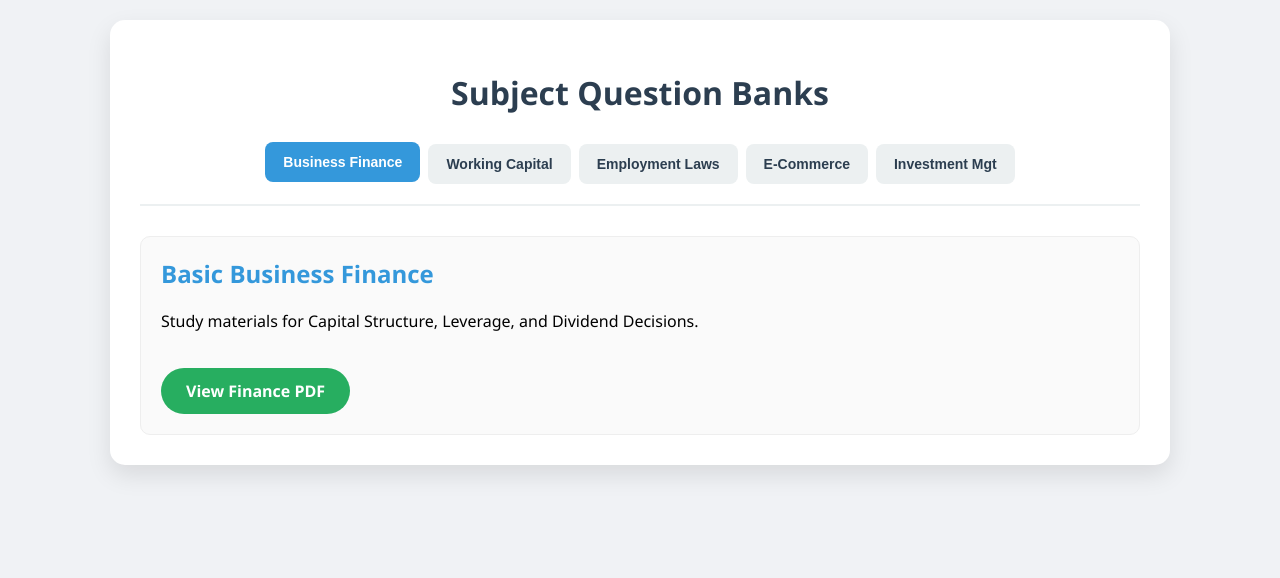
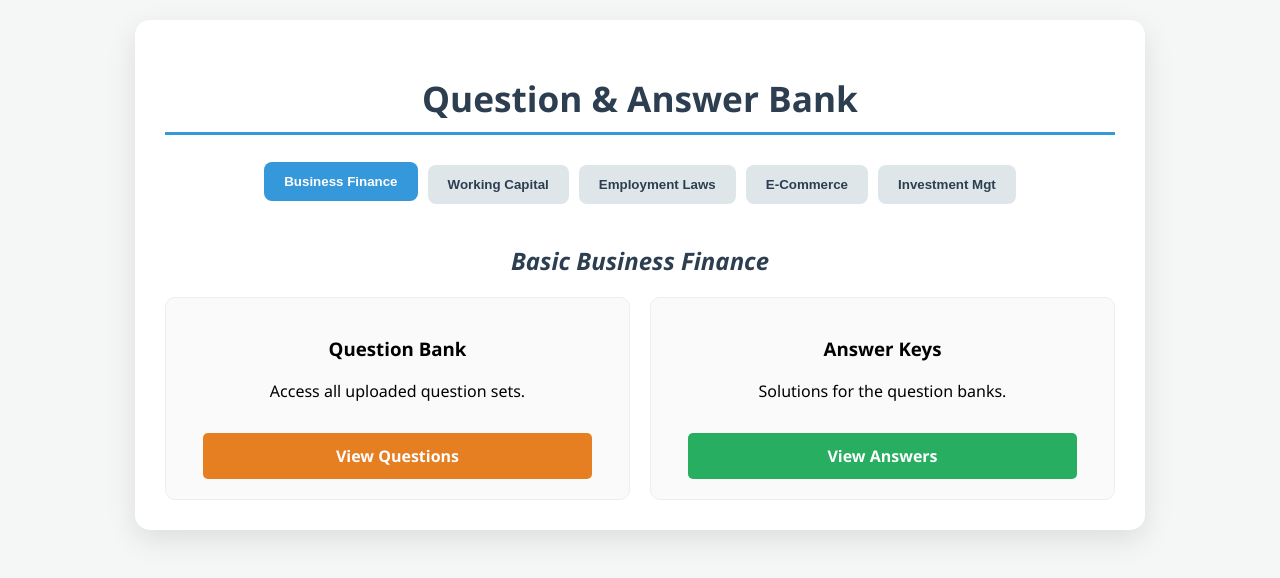
Before and after one commit to adityarawat74904-lang/Study-material, a plain HTML site: page index.html in a window 1280 px wide. Drawn offline with Linux system fonts and the light colour scheme.

Commit message:
Update index.html

```diff
--- a/index.html
+++ b/index.html
@@ -3,106 +3,143 @@
 <head>
     <meta charset="UTF-8">
     <meta name="viewport" content="width=device-width, initial-scale=1.0">
-    <title>Academic Question Bank</title>
+    <title>Academic Resource Portal</title>
     <style>
         :root {
             --primary: #2c3e50;
             --secondary: #3498db;
-            --accent: #27ae60;
-            --light: #ecf0f1;
+            --question-color: #e67e22;
+            --answer-color: #27ae60;
+            --light: #f4f7f6;
         }
-        body { font-family: 'Segoe UI', Arial, sans-serif; background: #f0f2f5; margin: 0; padding: 20px; }
-        .container { max-width: 1000px; margin: auto; background: white; padding: 30px; border-radius: 15px; box-shadow: 0 10px 25px rgba(0,0,0,0.1); }
+        body { font-family: 'Segoe UI', Tahoma, sans-serif; background: var(--light); margin: 0; padding: 20px; }
+        .container { max-width: 950px; margin: auto; background: white; padding: 30px; border-radius: 15px; box-shadow: 0 10px 30px rgba(0,0,0,0.1); }
 
-        h1 { text-align: center; color: var(--primary); margin-bottom: 30px; }
+        h1 { text-align: center; color: var(--primary); font-size: 2.2rem; margin-bottom: 30px; border-bottom: 3px solid var(--secondary); display: block; padding-bottom: 10px; }
 
-        /* Tab Styling */
-        .tabs { display: flex; flex-wrap: wrap; gap: 8px; justify-content: center; margin-bottom: 30px; padding-bottom: 20px; border-bottom: 2px solid var(--light); }
-        .tab-btn { padding: 12px 18px; border: none; background: var(--light); color: var(--primary); cursor: pointer; border-radius: 8px; font-weight: 600; transition: all 0.3s ease; font-size: 14px; }
-        .tab-btn.active { background: var(--secondary); color: white; transform: translateY(-2px); }
-        .tab-btn:hover { background: #dfe6e9; }
+        /* Subject Tabs */
+        .tabs { display: flex; flex-wrap: wrap; gap: 10px; justify-content: center; margin-bottom: 40px; }
+        .tab-btn { padding: 12px 20px; border: none; background: #dfe6e9; color: var(--primary); cursor: pointer; border-radius: 8px; font-weight: bold; transition: 0.3s; }
+        .tab-btn.active { background: var(--secondary); color: white; transform: translateY(-3px); }
 
-        /* Content Area */
-        .subject-content { display: none; animation: slideUp 0.4s ease-out; }
+        /* Content Sections */
+        .subject-content { display: none; animation: fadeIn 0.4s ease; }
         .subject-content.active { display: block; }
 
-        .card { border: 1px solid #eee; padding: 20px; border-radius: 10px; background: #fafafa; }
-        h2 { color: var(--secondary); margin-top: 0; }
+        .subject-header { color: var(--primary); margin-bottom: 20px; text-align: center; font-style: italic; }
 
-        .pdf-link { display: inline-flex; align-items: center; margin-top: 20px; padding: 12px 25px; background: var(--accent); color: white; text-decoration: none; border-radius: 30px; font-weight: bold; transition: 0.3s; }
-        .pdf-link:hover { background: #219150; box-shadow: 0 4px 12px rgba(39, 174, 96, 0.3); }
+        /* Resource Grid */
+        .resource-grid { display: grid; grid-template-columns: 1fr 1fr; gap: 20px; margin-top: 20px; }
+        .resource-card { padding: 20px; border-radius: 10px; text-align: center; border: 1px solid #eee; background: #fafafa; }
 
-        @keyframes slideUp { from { opacity: 0; transform: translateY(10px); } to { opacity: 1; transform: translateY(0); } }
+        .btn { display: inline-block; padding: 12px 25px; margin-top: 15px; text-decoration: none; color: white; border-radius: 5px; font-weight: bold; transition: 0.3s; width: 80%; }
+        .btn-q { background: var(--question-color); }
+        .btn-q:hover { background: #d35400; box-shadow: 0 4px 10px rgba(230, 126, 34, 0.3); }
+        .btn-a { background: var(--answer-color); }
+        .btn-a:hover { background: #219150; box-shadow: 0 4px 10px rgba(39, 174, 96, 0.3); }
+
+        @keyframes fadeIn { from { opacity: 0; } to { opacity: 1; } }
+        @media (max-width: 600px) { .resource-grid { grid-template-columns: 1fr; } }
     </style>
 </head>
 <body>
 
 <div class="container">
-    <h1>Subject Question Banks</h1>
+    <h1>Question & Answer Bank</h1>
 
     <div class="tabs">
         <button class="tab-btn active" onclick="openSubject(event, 'finance')">Business Finance</button>
-        <button class="tab-btn" onclick="openSubject(event, 'working-capital')">Working Capital</button>
-        <button class="tab-btn" onclick="openSubject(event, 'industrial')">Employment Laws</button>
-        <button class="tab-btn" onclick="openSubject(event, 'ecommerce')">E-Commerce</button>
-        <button class="tab-btn" onclick="openSubject(event, 'investment')">Investment Mgt</button>
+        <button class="tab-btn" onclick="openSubject(event, 'working')">Working Capital</button>
+        <button class="tab-btn" onclick="openSubject(event, 'laws')">Employment Laws</button>
+        <button class="tab-btn" onclick="openSubject(event, 'ecomm')">E-Commerce</button>
+        <button class="tab-btn" onclick="openSubject(event, 'invest')">Investment Mgt</button>
     </div>
 
     <div id="finance" class="subject-content active">
-        <div class="card">
-            <h2>Basic Business Finance</h2>
-            <p>Study materials for Capital Structure, Leverage, and Dividend Decisions.</p>
-            <a href="LINK_FOR_FINANCE_PDF" class="pdf-link" target="_blank">View Finance PDF</a>
+        <h2 class="subject-header">Basic Business Finance</h2>
+        <div class="resource-grid">
+            <div class="resource-card">
+                <h3>Question Bank</h3>
+                <p>Access all uploaded question sets.</p>
+                <a href="https://drive.google.com/drive/folders/1w1jjx5CIgIf6zPXzfxLBzroiuMfLIymO" class="btn btn-q" target="_blank">View Questions</a>
+            </div>
+            <div class="resource-card">
+                <h3>Answer Keys</h3>
+                <p>Solutions for the question banks.</p>
+                <a href="https://drive.google.com/drive/folders/1w1jjx5CIgIf6zPXzfxLBzroiuMfLIymO" class="btn btn-a" target="_blank">View Answers</a>
+            </div>
         </div>
     </div>
 
-    <div id="working-capital" class="subject-content">
-        <div class="card">
-            <h2>Working Capital Management</h2>
-            <p>Questions regarding Operating Cycles, Cash Management, and Financing Policies.</p>
-            <a href="LINK_FOR_WC_PDF" class="pdf-link" target="_blank">View Working Capital PDF</a>
+    <div id="working" class="subject-content">
+        <h2 class="subject-header">Working Capital Management</h2>
+        <div class="resource-grid">
+            <div class="resource-card">
+                <h3>Question Bank</h3>
+                <a href="https://drive.google.com/drive/folders/1w1jjx5CIgIf6zPXzfxLBzroiuMfLIymO" class="btn btn-q" target="_blank">View Questions</a>
+            </div>
+            <div class="resource-card">
+                <h3>Answer Keys</h3>
+                <a href="https://drive.google.com/drive/folders/1w1jjx5CIgIf6zPXzfxLBzroiuMfLIymO" class="btn btn-a" target="_blank">View Answers</a>
+            </div>
         </div>
     </div>
 
-    <div id="industrial" class="subject-content">
-        <div class="card">
-            <h2>Industrial Relation & Employment Laws</h2>
-            <p>Comprehensive bank for Labor Acts, Industrial Disputes, and Safety Regulations.</p>
-            <a href="LINK_FOR_LAWS_PDF" class="pdf-link" target="_blank">View Laws PDF</a>
+    <div id="laws" class="subject-content">
+        <h2 class="subject-header">Industrial Relation & Employment Laws</h2>
+        <div class="resource-grid">
+            <div class="resource-card">
+                <h3>Question Bank</h3>
+                <a href="https://drive.google.com/drive/folders/1w1jjx5CIgIf6zPXzfxLBzroiuMfLIymO" class="btn btn-q" target="_blank">View Questions</a>
+            </div>
+            <div class="resource-card">
+                <h3>Answer Keys</h3>
+                <a href="https://drive.google.com/drive/folders/1w1jjx5CIgIf6zPXzfxLBzroiuMfLIymO" class="btn btn-a" target="_blank">View Answers</a>
+            </div>
         </div>
     </div>
 
-    <div id="ecommerce" class="subject-content">
-        <div class="card">
-            <h2>E-Commerce</h2>
-            <p>Resources on Digital Marketing, Payment Gateways, and Electronic Data Interchange.</p>
-            <a href="LINK_FOR_ECOMM_PDF" class="pdf-link" target="_blank">View E-Commerce PDF</a>
+    <div id="ecomm" class="subject-content">
+        <h2 class="subject-header">E-Commerce</h2>
+        <div class="resource-grid">
+            <div class="resource-card">
+                <h3>Question Bank</h3>
+                <a href="https://drive.google.com/drive/folders/1w1jjx5CIgIf6zPXzfxLBzroiuMfLIymO" class="btn btn-q" target="_blank">View Questions</a>
+            </div>
+            <div class="resource-card">
+                <h3>Answer Keys</h3>
+                <a href="https://drive.google.com/drive/folders/1w1jjx5CIgIf6zPXzfxLBzroiuMfLIymO" class="btn btn-a" target="_blank">View Answers</a>
+            </div>
         </div>
     </div>
 
-    <div id="investment" class="subject-content">
-        <div class="card">
-            <h2>Investment Management</h2>
-            <p>Question banks on Portfolio Management, Risk-Return Analysis, and Mutual Funds.</p>
-            <a href="LINK_FOR_INVESTMENT_PDF" class="pdf-link" target="_blank">View Investment PDF</a>
+    <div id="invest" class="subject-content">
+        <h2 class="subject-header">Investment Management</h2>
+        <div class="resource-grid">
+            <div class="resource-card">
+                <h3>Question Bank</h3>
+                <a href="https://drive.google.com/drive/folders/1w1jjx5CIgIf6zPXzfxLBzroiuMfLIymO" class="btn btn-q" target="_blank">View Questions</a>
+            </div>
+            <div class="resource-card">
+                <h3>Answer Keys</h3>
+                <a href="https://drive.google.com/drive/folders/1w1jjx5CIgIf6zPXzfxLBzroiuMfLIymO" class="btn btn-a" target="_blank">View Answers</a>
+            </div>
         </div>
     </div>
+
 </div>
 
 <script>
     function openSubject(evt, subjectName) {
         var i, content, tablinks;
-
         content = document.getElementsByClassName("subject-content");
         for (i = 0; i < content.length; i++) {
             content[i].classList.remove("active");
         }
-
         tablinks = document.getElementsByClassName("tab-btn");
         for (i = 0; i < tablinks.length; i++) {
             tablinks[i].classList.remove("active");
         }
-
         document.getElementById(subjectName).classList.add("active");
         evt.currentTarget.classList.add("active");
     }
```
